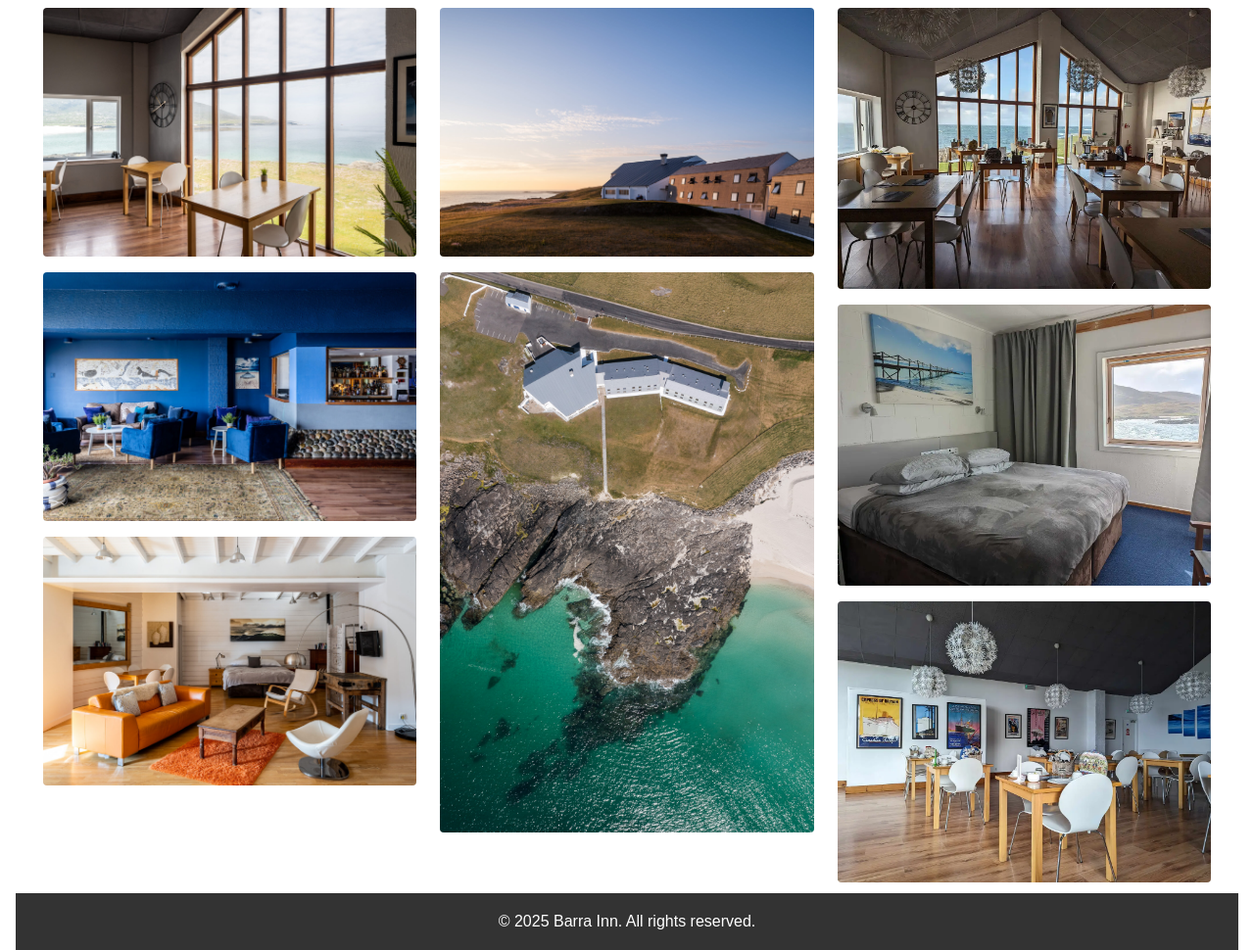
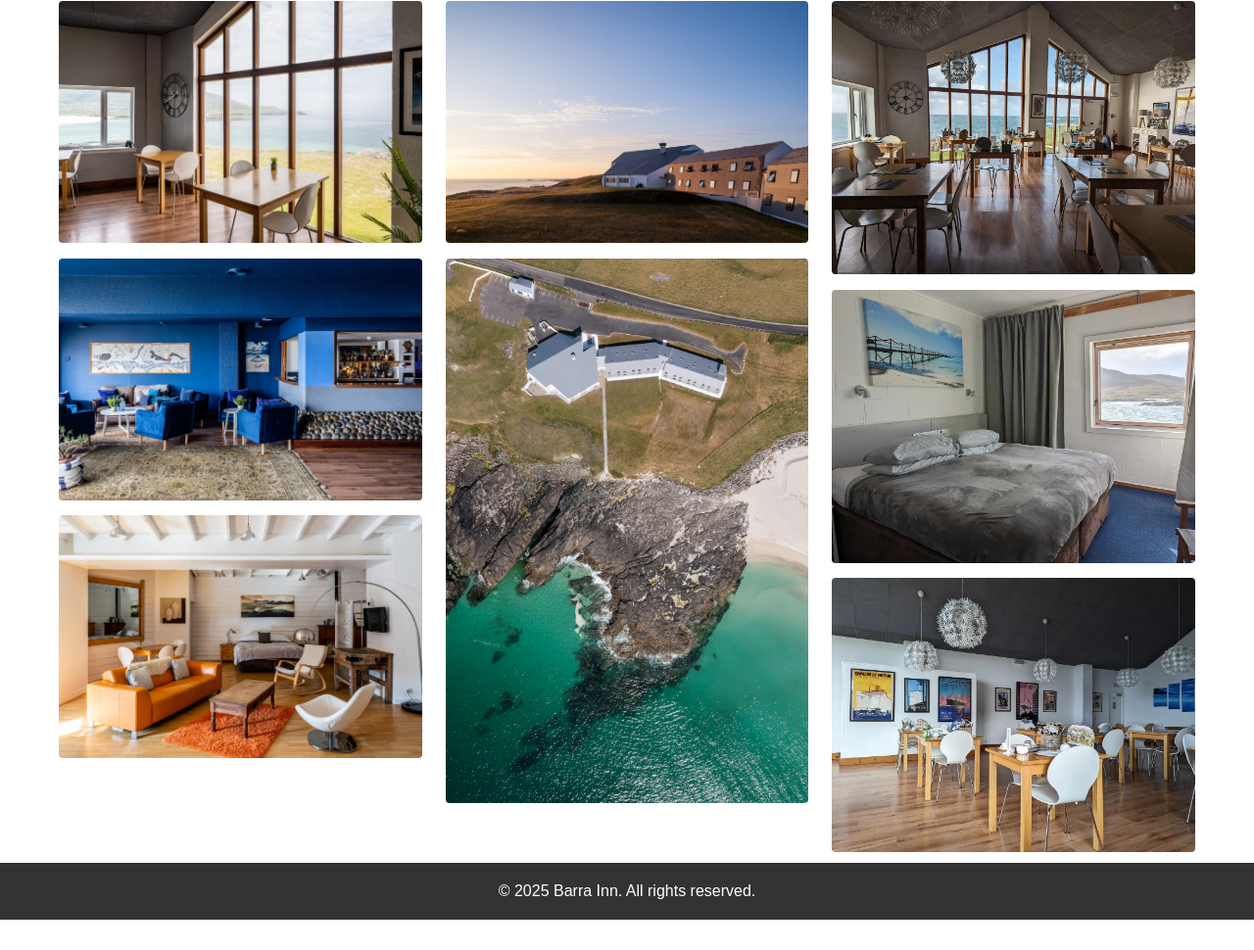
Before and after one commit to Anicaaa/barra-inn, a website: page stay.html in a window 1280 px wide. Shown: the part 673-1643 px from the top of the page at 98% size. After the commit the page ends 1612 px from the top, so only its background shows below. Drawn offline with Linux system fonts and the light colour scheme.

Commit message:
Removed spaces R&L sides from footer

```diff
--- a/barratime.css
+++ b/barratime.css
@@ -159,7 +159,7 @@ html {
 
 /* Mobile Styles */
 @media (max-width: 1176px) {
-    body {
+    .wrapper {
         padding-left: 1rem;
         padding-right: 1rem;
     }
--- a/contact.css
+++ b/contact.css
@@ -199,11 +199,6 @@ html {
 
 /* Mobile Styles */
 @media (max-width: 768px) {
-    body {
-        padding-left: 1rem;
-        padding-right: 1rem;
-    }
-
     .menu-toggle {
         display: block;
     }
--- a/eatdrink.css
+++ b/eatdrink.css
@@ -343,7 +343,7 @@ form button:hover {
 
 /* Mobile Styles */
 @media (max-width: 1280px) {
-    body {
+    .wrapper {
         padding-left: 1rem;
         padding-right: 1rem;
     }
--- a/stay.css
+++ b/stay.css
@@ -117,7 +117,7 @@ html {
     width: 100%;
     align-items: flex-end;
     justify-content: center;
-    margin-top: 30px;
+    margin: 30px 0;
 }
 
 .availability-box input,
@@ -175,7 +175,7 @@ html {
 
 /* Mobile Styles */
 @media (max-width: 1280px) {
-    body {
+    .gallery-wrapper {
         padding-left: 1rem;
         padding-right: 1rem;
     }
--- a/stay.html
+++ b/stay.html
@@ -51,7 +51,6 @@
             <button class="availability-button">Check Availability</button>
         </div>
 
-        <div class="gallery-wrapper">
             <div class="columns">
                 <img src="images/16.jpg" alt="">
                 <img src="images/18.jpg" alt="">
@@ -65,7 +64,6 @@
                 <img src="images/31.jpg" alt="">
                 <img src="images/32.jpg" alt="">
             </div>
-        </div>
     </main>
 
     <footer class="footer">
```
Also changed, not shown: barratime.html (+9 -7 lines).
